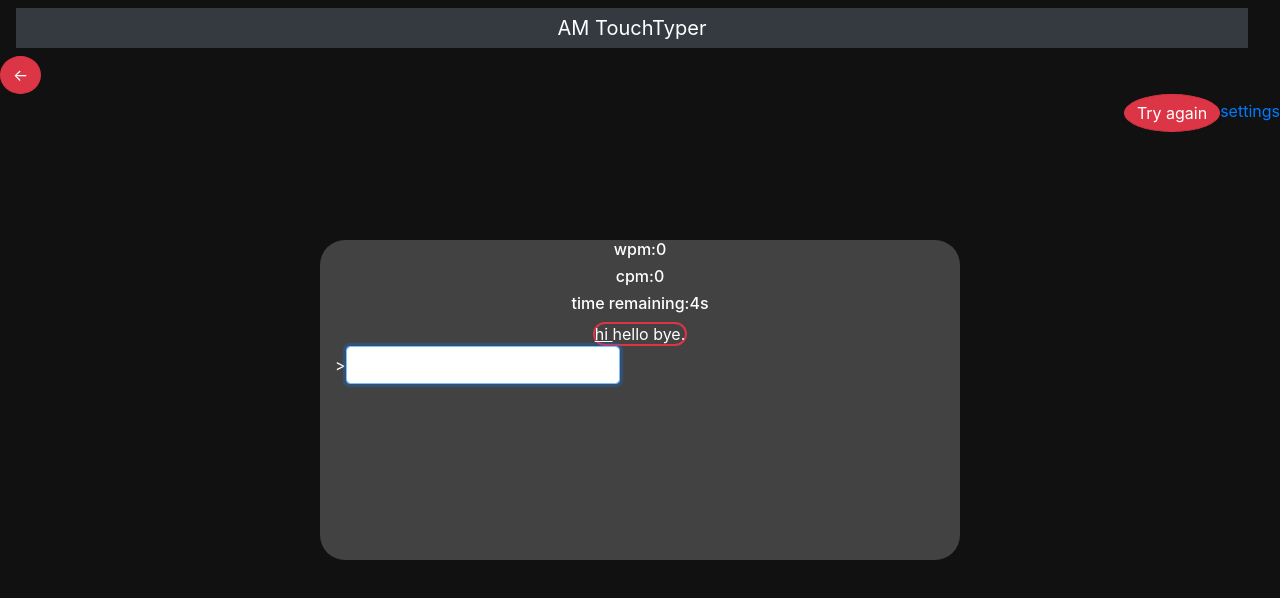
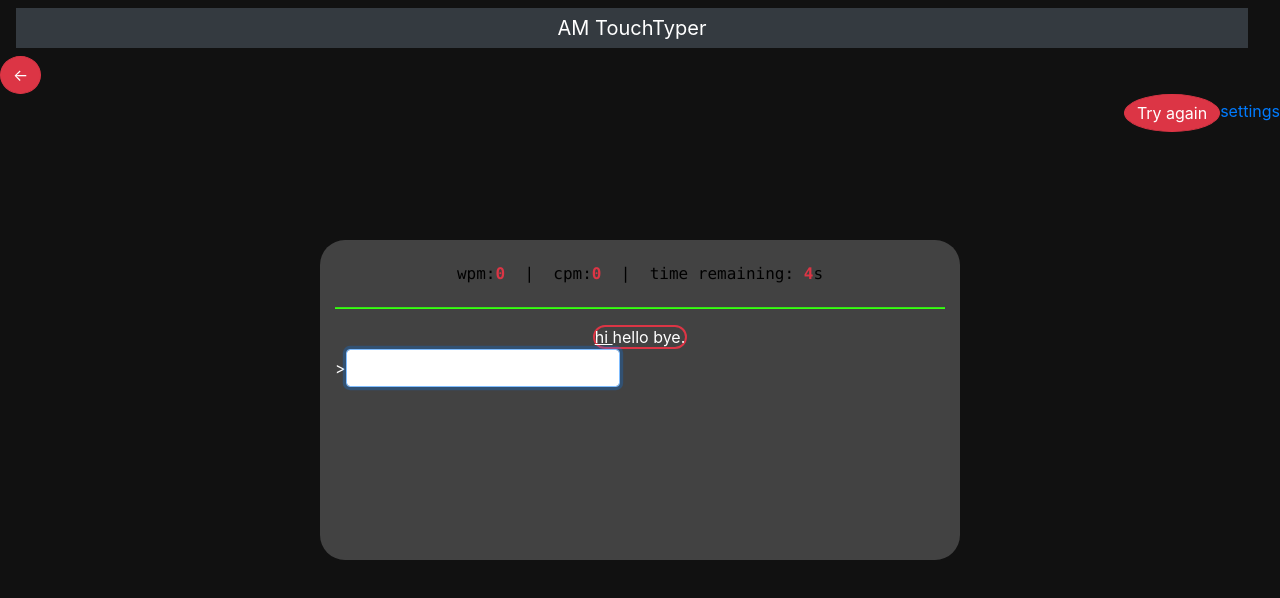
Before and after one commit to AM-Software-Developers/TouchTyper, a Vue app: page /#/play in a window 1280 px wide. Shown: the top 598 px of the page. Built offline with nearby package versions, Linux system fonts and the light colour scheme.

Commit message:
wpm,cpm,time-remaining decorated

```diff
--- a/src/components/Play.vue
+++ b/src/components/Play.vue
@@ -28,13 +28,17 @@
       >Try again</button>
       <router-link to="/settings">settings</router-link>
     </div>
-
     <div align="center">
       <div v-if="typingcontents" class="centerbox container">
-        <h6>wpm:{{cpm | cpmToWpm}}</h6>
-        <h6>cpm:{{cpm}}</h6>
-        <h6>time remaining:{{maxlimit - timeelapsed}}s</h6>
-        <span class="text-contents"><span class="finished">{{finished}}</span>
+        <br>
+        <pre class="d-flex justify-content-center" style="color:black">
+          <h6>wpm:<b style="color:#dc3545">{{cpm | cpmToWpm}}</b>  |  </h6>
+          <h6>cpm:<b style="color:#dc3545">{{cpm}}</b>  |  </h6>
+          <h6>time remaining: <b style="color:#dc3545">{{maxlimit - timeelapsed}}</b>s</h6>
+        </pre>
+        <hr class="redhorizontalline" />
+        <span class="text-contents">
+          <span class="finished">{{finished}}</span>
           <span class="currentfinished">
             <u>{{currentfinished}}</u>
           </span>
@@ -44,12 +48,20 @@
           <span class="currentunfinished">
             <u>{{currentunfinished}}</u>
           </span>
-        <span class="unfinished">{{unfinished}}</span></span>
+          <span class="unfinished">{{unfinished}}</span>
+        </span>
 
         <br />
         <span class="form-inline">
           <p class="form-group" v-if="command>3">></p>
-        <input type="text" id="tempword" class="form-control form-group" v-model="tempword" :disabled="disableInput" /></span>
+          <input
+            type="text"
+            id="tempword"
+            class="form-control form-group"
+            v-model="tempword"
+            :disabled="disableInput"
+          />
+        </span>
       </div>
       <div v-else class="centerbox">BETTER LUCK NEXT TIME</div>
     </div>
@@ -235,10 +247,15 @@ export default {
   color: red;
   background-color: pink;
 }
-.text-contents{
+.text-contents {
   border-style: solid;
   border-color: #dc3545;
   border-width: 2px;
   border-radius: 25px;
 }
+.redhorizontalline {
+  height: 0.1%;
+  color: #dc3545;
+  background-color: #39ff14;
+}
 </style>
```
Lines whose indentation alone changed are shown as unchanged.
